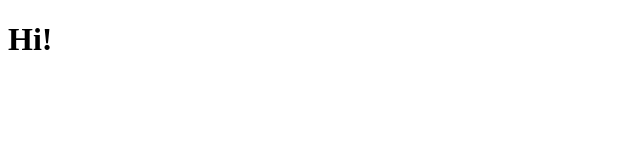
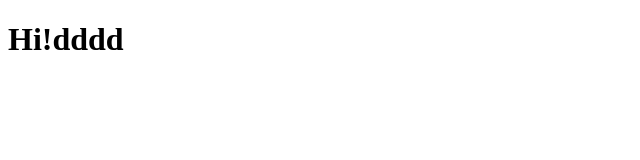
Before and after one commit to 95Chester95/Js, a plain HTML site: page index.html in a window 1280 px wide. Shown: the whole page, without its empty margins (0-640 px from the left). Drawn offline with Linux system fonts and the light colour scheme.

Commit message:
My second commit

```diff
--- a/index.html
+++ b/index.html
@@ -7,7 +7,7 @@
   <title>Document</title>
 </head>
 <body>
-  <h1>Hi!</h1>
+  <h1>Hi!dddd</h1>
   <script src="JS/alert.js"></script>
 </body>
 </html>
```
